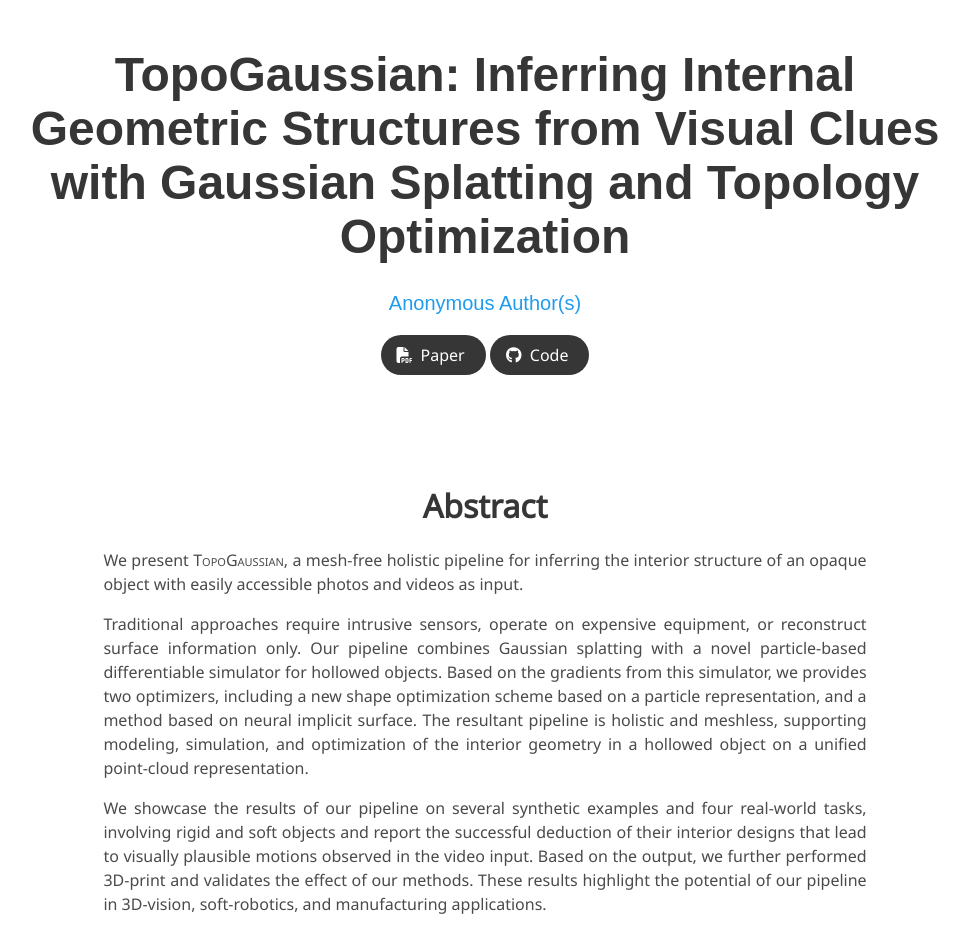
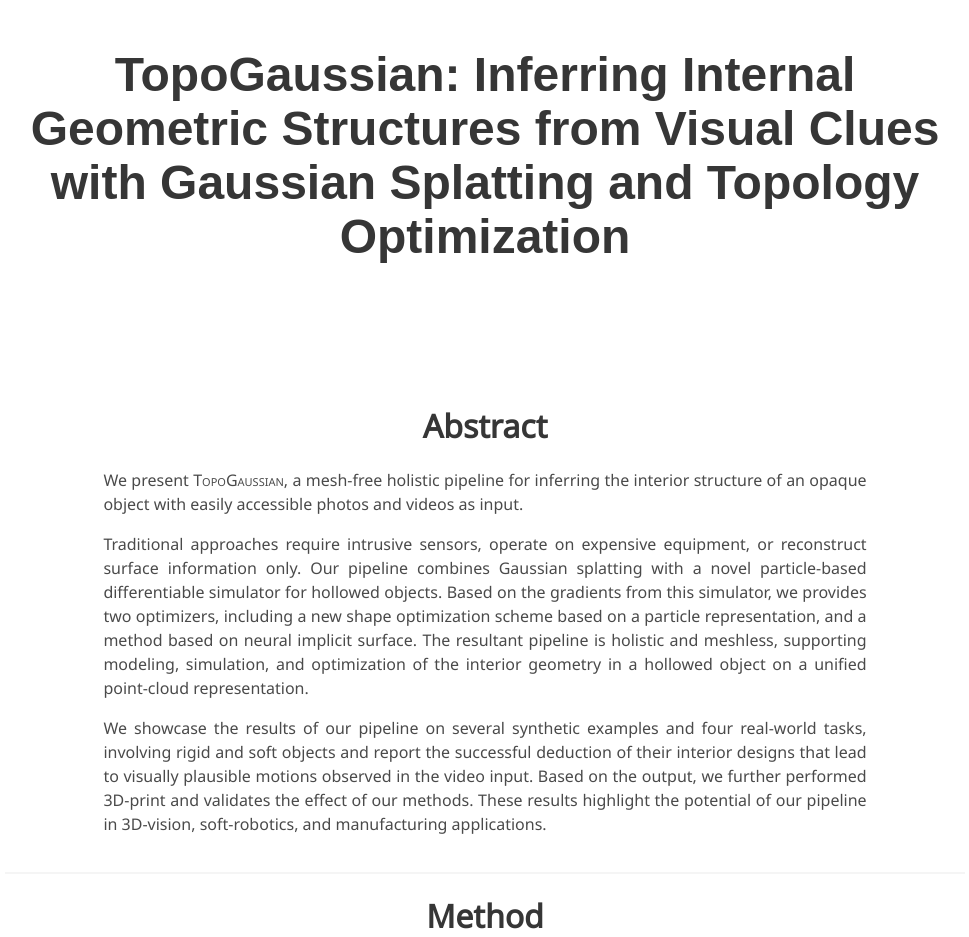
Before and after one commit to Topo-Gaussian/TopoGaussian, a plain HTML site: page index.html in a window 1280 px wide. Shown: the top 937 px of the page, without its empty margins (155-1124 px from the left). Drawn offline with nearby package versions, Linux system fonts and the light colour scheme; a script that the page names is missing; some icons are missing; a web font is replaced by a local one.

Commit message:
remove some icons

```diff
--- a/index.html
+++ b/index.html
@@ -48,24 +48,24 @@
       <div class="columns is-centered">
         <div class="column has-text-centered">
           <h1 class="title is-1 publication-title">TopoGaussian: Inferring Internal Geometric Structures from Visual Clues with Gaussian Splatting and Topology Optimization</h1>
-          <div class="is-size-5 publication-authors">
+          <!-- <div class="is-size-5 publication-authors">
             <span class="author-block">
               <a href="">Anonymous Author(s)</a>
             </span>
-          </div>
+          </div> -->
 
           <div class="column has-text-centered">
             <div class="publication-links">
               <!-- PDF Link. -->
               <span class="link-block">
-                <a href="./static/pdf/ICLR_2025_TopoGaussian.pdf"
+                <!-- <a href="./static/pdf/ICLR_2025_TopoGaussian.pdf"
                    class="external-link button is-normal is-rounded is-dark">
                   <span class="icon">
                       <i class="fas fa-file-pdf"></i>
                   </span>
                   <span>Paper</span>
-                </a>
-              </span>
+                </a> -->
+              <!-- </span> -->
               <!-- <span class="link-block">
                 <a href="https://arxiv.org/abs/2011.12948"
                    class="external-link button is-normal is-rounded is-dark">
@@ -86,7 +86,7 @@
                 </a>
               </span> -->
               <!-- Code Link. -->
-              <span class="link-block">
+              <!-- <span class="link-block">
                 <a href="https://github.com/Topo-Gaussian/TopoGaussian-code"
                    class="external-link button is-normal is-rounded is-dark">
                   <span class="icon">
@@ -94,7 +94,7 @@
                   </span>
                   <span>Code</span>
                   </a>
-              </span>
+              </span> -->
               <!-- Dataset Link. -->
               <!-- <span class="link-block">
                 <a href="https://github.com/google/nerfies/releases/tag/0.1"
@@ -402,7 +402,7 @@
 
 
 <footer class="footer">
-  <div class="container">
+  <!-- <div class="container">
     <div class="content has-text-centered">
       <a class="icon-link"
          href="./static/pdf/ICLR_2025_TopoGaussian.pdf">
@@ -420,7 +420,7 @@
         </div>
       </div>
     </div>
-  </div>
+  </div> -->
 </footer>
 
 </body>
```
